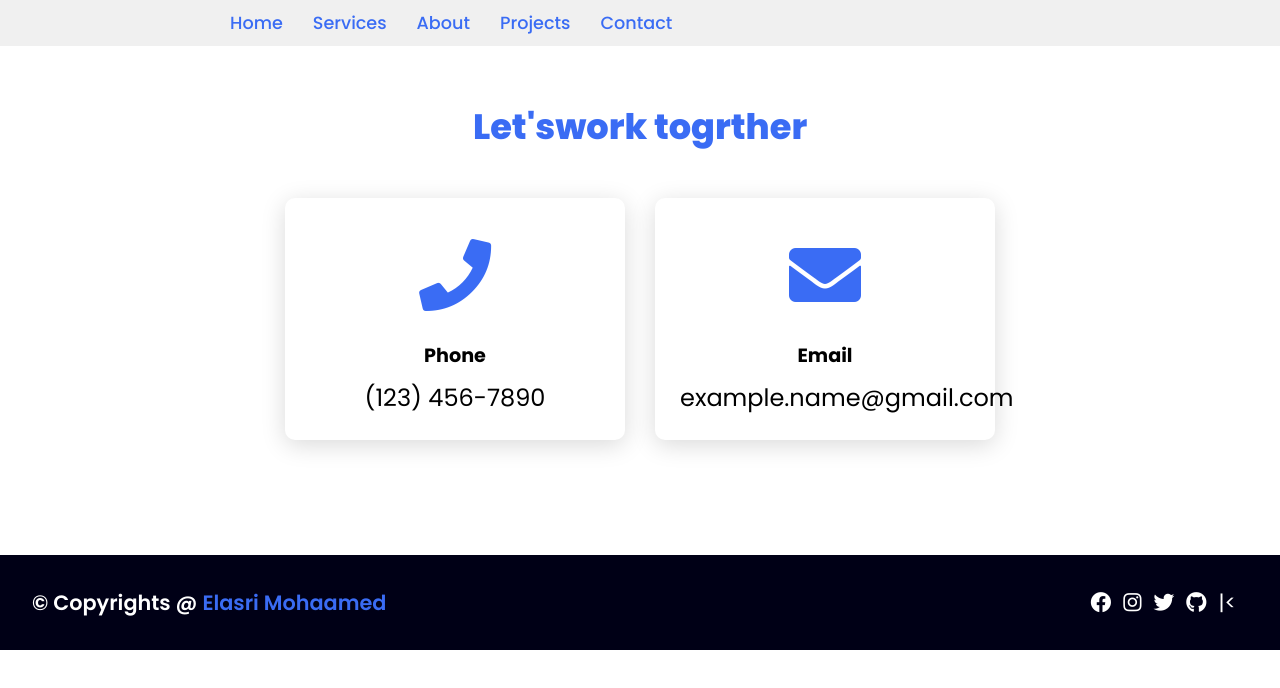
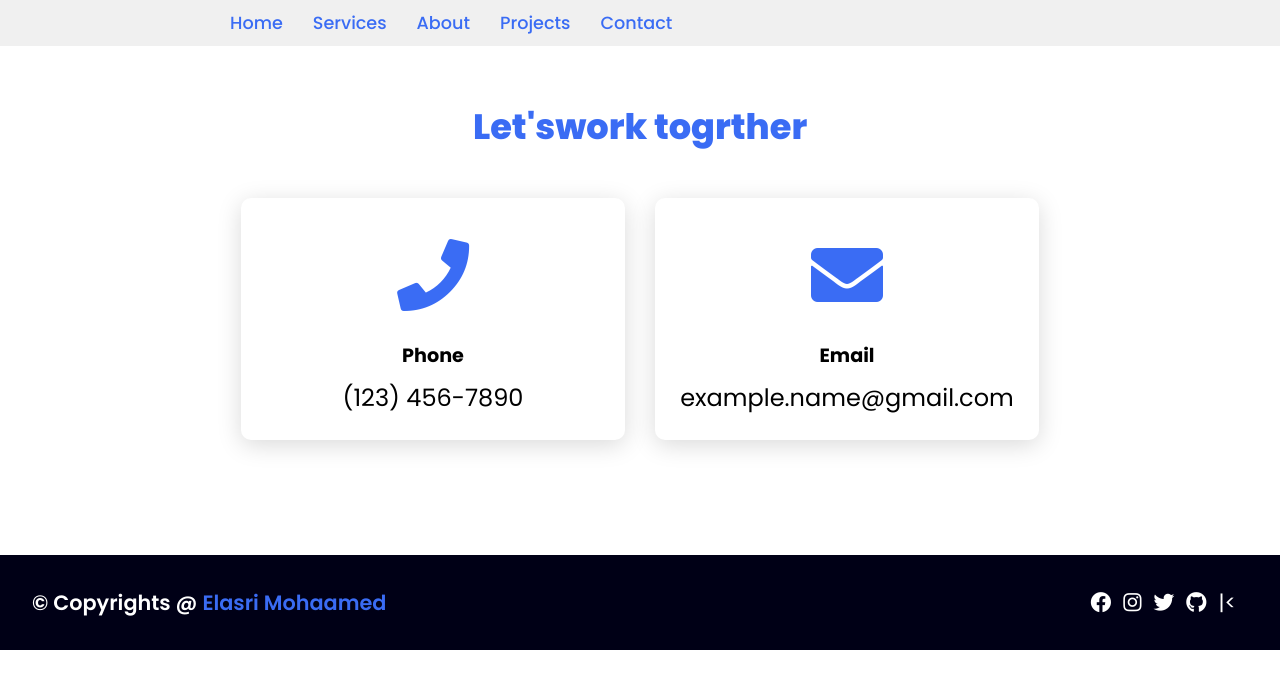
Before and after one commit to elasri21/first_react_project, a React (Vite) app: page /first_react_project/contact in a window 1280 px wide. Shown: the top 688 px of the page. Built offline with nearby package versions, Linux system fonts and the light colour scheme.

Commit message:
fix issues

```diff
--- a/src/index.css
+++ b/src/index.css
@@ -317,7 +317,8 @@ header .toggle span {
 }
 .contact .content .card {
   background-color: #fff;
-  width: 21.25em;
+  /* width: 21.25em; */
+  width: 24em;
   box-shadow: 0 5px 25px rgba(0, 0, 0, 0.15);
   border-radius: 10px;
   padding: 25px;
```
